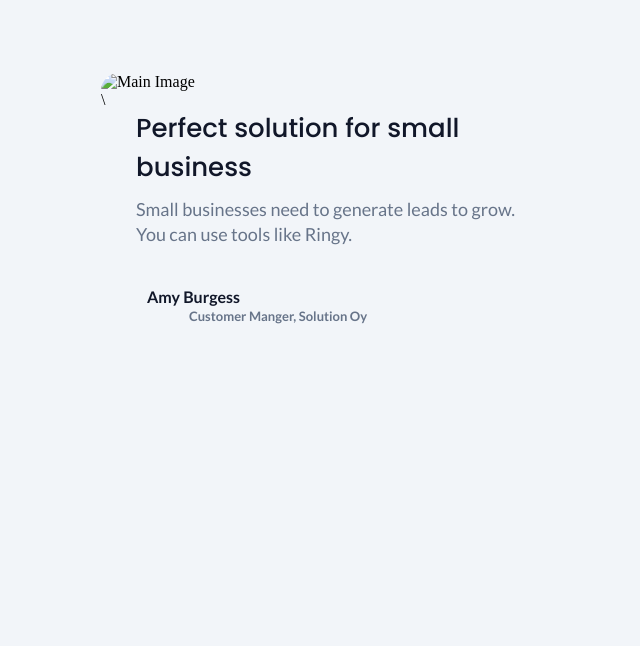
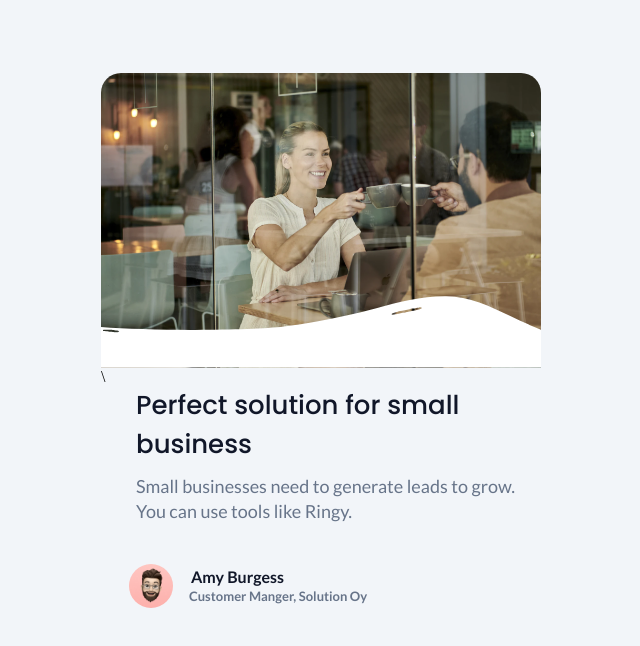
Before and after one commit to HaseebHameeddev/Business-Blog-Card, a plain HTML site: page index.html in a window 1280 px wide. Shown: the whole page, without its empty margins (319-959 px from the left). Drawn offline with Linux system fonts and the light colour scheme.

Commit message:
Update and rename Business_Blog_Card.html to index.html

```diff
--- a/Business_Blog_Card.html
+++ b/index.html
@@ -99,10 +99,10 @@
         <div class="image_container">
           <img
             class="hero"
-            src="Images/hero-image-business-card.png"
+            src="hero-image-business-card.png"
             alt="Main Image"
           />
-          <img src="Images/white-overlay.svg" alt="" class="white" />\
+          <img src="white-overlay.svg" alt="" class="white" />\
         </div>
         <h3 class="Heading1">Perfect solution for small business</h3>
         <p>
@@ -111,7 +111,7 @@
         </p>
         <ol>
           <li>
-            <img src="Images/avatar-image-business-card.png" alt="" />
+            <img src="avatar-image-business-card.png" alt="" />
             <span id="name">Amy Burgess</span>
             <span id="position">Customer Manger, Solution Oy</span>
           </li>
```
